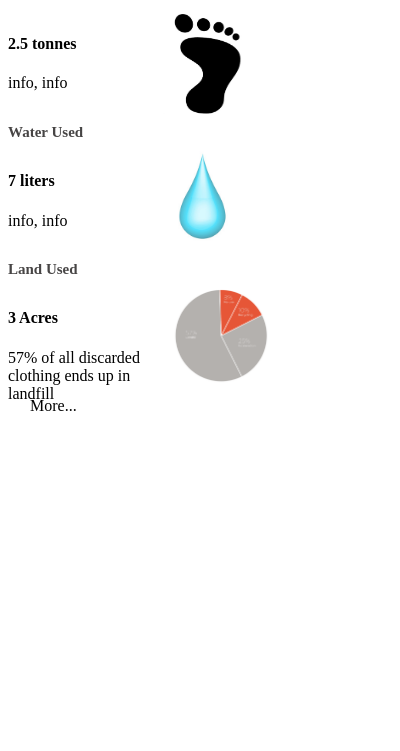
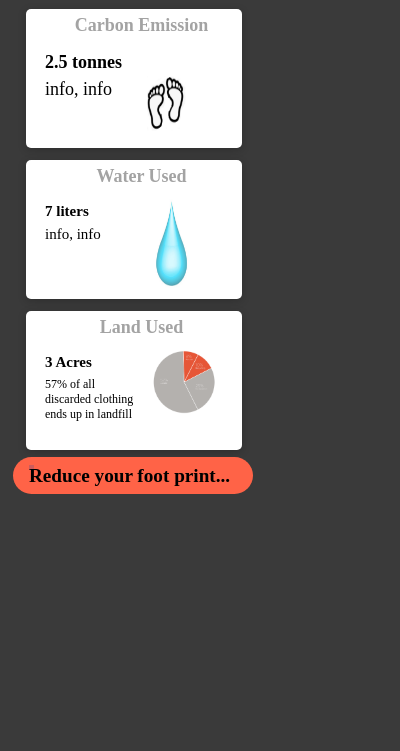
Before and after one commit to IsitaB/treehacks2021, a browser extension: page extension/popup.html in a window 400 px wide. Shown: the part 93-844 px from the top of the page. Drawn offline with Linux system fonts and the light colour scheme.

Commit message:
cards class added, manifest was updated

```diff
--- a/extension/popup.html
+++ b/extension/popup.html
@@ -2,25 +2,24 @@
 <html>
 	<head>
 	<title>aaa</title>
-	<h1>Product Report</h1>
+	<h1 style="color:rgb(0,255,255);" >Product Report</h1>
 	<link rel="stylesheet" href="styles.css">
-	<body class="w3-content" style="max-width:10000">
+	<body style="max-width:500">
 
-	<div class="w3-panel">
-		<i class="w3-xlarge fa fa-bars"></i>
-	</div>
+	<div class="container">
+
 
 	<!-- First Grid: Carbon Emission -->
-	<div>
+	<div class="card">
 		<div style="width: 100%;">
-			<h1 style="color:rgb(71, 69, 69); font-size:15px;" >Carbon Emission</h1>
+			<h1 style="color:rgb(163, 163, 163); font-size:18px; padding-top: 6px;" >Carbon Emission</h1>
 
-			<div style="width: 50%; height: 100px; float: left">
+			<div style="width: 50%; height: 20%; float: left; font-size:18px; font-family:serif;">
 				<h4>2.5 tonnes</h4>
 				<p>info, info</p></div>
 
-			<div style="margin-left: 50%; height: 100px; background: none;">
-				<img src="babyFoot.PNG" style="width:60%; height: 100%;"></div>
+			<div style="margin-left: 10%; height: 100px; background: none;">
+				<img src="newFoot.PNG" style="width:50%; height: 100%;"></div>
 
 		</div>
 	</div>
@@ -28,29 +27,29 @@
 
 	<!-- Second Grid: Water Used -->
 
-	<div>
+	<div class = "card">
 		<div style="width: 100%;">
-			<h1 style="color:rgb(71, 69, 69); font-size:15px;"> Water Used</h1>
+			<h1 style="color:rgb(163, 163, 163); font-size:18px; padding-top: 6px;"> Water Used</h1>
 
-			<div style="width: 50%; height: 100px; float: left">
+			<div style="width: 50%; height: 20%; float: left; font-family:serif; font-size:15px;">
 				<h4>7 liters</h4>
 				<p>info, info</p>
 			</div>
 
 			<div style="margin-left: 50%; height: 100px; background: none;">
-				<img src="drop.PNG" style="width:60%"> </div>
+				<img src="drop.PNG" style="width:60%"; height="90%"> </div>
 		</div>
 	</div>
 
 
 	<!---Third Grid: Land Used -->
-	<div>
+	<div class = "card" >
 		<div style="width: 100%;">
-			<h1 style="color:rgb(71, 69, 69); font-size:15px;">Land Used</h1>
+			<h1 style="color:rgb(163, 163, 163); font-size:18px;  padding-top: 6px;">Land Used</h1>
 
-			<div style="width: 50%; height: 100px; float: left">
-				<h4>3 Acres</h4>
-				<p>57% of all discarded clothing ends up in landfill</p>
+			<div style="width: 50%; height: 100px; float: left; font-family:serif; font-size:15px;">
+				<h4 style = "font-size:15px">3 Acres</h4>
+				<p style = "font-size:12px">57% of all discarded clothing ends up in landfill</p>
 			</div>
 
 			<div style="margin-left: 50%; height: 100px; background: none;">
@@ -76,20 +75,21 @@
 		</div>
 	</div> -->
 
-
+</div>
 
 	<style>
 		button {
 		  height: 5px;
 		  width: 5px;
-		  outline:peru;
+		  outline:none;
+		  color:none;
 		}
 	  </style>
 </head>
 <body>
 	<ul>
     	<li>
-      		<a><button id="clickme" class="dropbtn">More...</button></a>
+      		<a href="https://test1-304600.web.app/admin/dashboard" target="_blank"><strong><button class="button button4" id ="clickme">Reduce your foot print...</button></a></strong>
       		<script type="text/javascript" src="popup.js" charset="utf-8"></script>
     	</li>
     </ul>
--- a/extension/styles.css
+++ b/extension/styles.css
@@ -1,33 +1,69 @@
 body {
-	width: 300px;
-  max-height:280px ;
+	width: 250px;
+  max-height:600px ;
 	overflow:auto;
+  background: rgb(58, 58, 58);
+  display:grid;
+  justify-content: center;
 }
 
 button {
-     background:none;
-     color:inherit;
+     background-color: indianred;
      border:white;
+     color:black;
      font: inherit;
-     padding: 2;
-     margin: 2;
+     height: 40px;
+     font-size: larger;
+     white-space:nowrap;
+     text-align: center;
+     text-decoration: none;
+     display: inline-block;
+     padding:0;
+     margin: 0;
      cursor: pointer;
 }
 
 ul {
+  background-color: tomato;
   list-style-type: none;
-  margin: 0;
-  padding: 0;
+  border-radius: 24px;
+  display: inline-block;
+  text-align:justify;
+  margin:5px;
+  padding:0;
 }
 
 li a {
   display: block;
   padding: 8px 16px;
-  text-decoration: none;
+  text-decoration:double;
 }
 
 li a:hover {
-  background-color:indianred;
+  background-color:tomato;
   color:white;
   cursor: pointer;
 }
+
+.card {
+  box-shadow: 0 2px 8px 0 rgba(0,0,0,0.2);
+  transition: 0.1s;
+  background-color: rgb(255, 255, 255);
+  margin-left: 2px;
+  border-radius: 5px; /* 5px rounded corners */
+  padding-left: 15px;
+}
+
+
+h4, p {
+  padding: 2px !important;
+  margin: 2px !important;
+}
+
+h1 {
+  text-align: center;
+}
+
+.container {
+  padding: 2px 16px;
+}
```
Also changed, not shown: extension/manifest.json, extension/newFoot.PNG (added).
